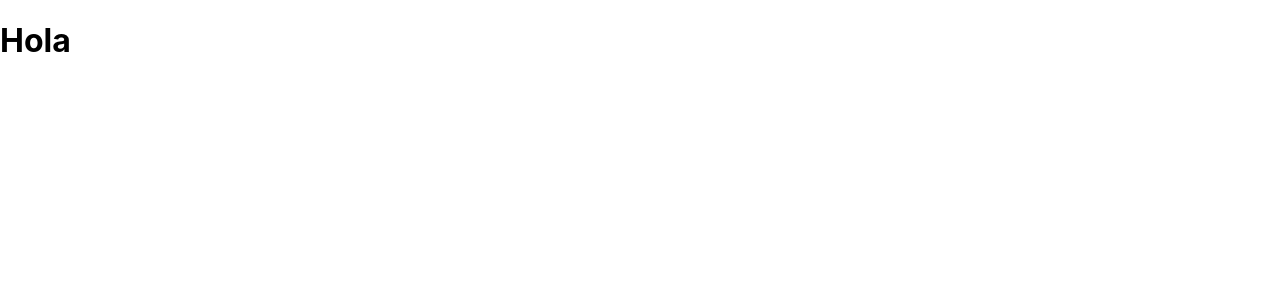
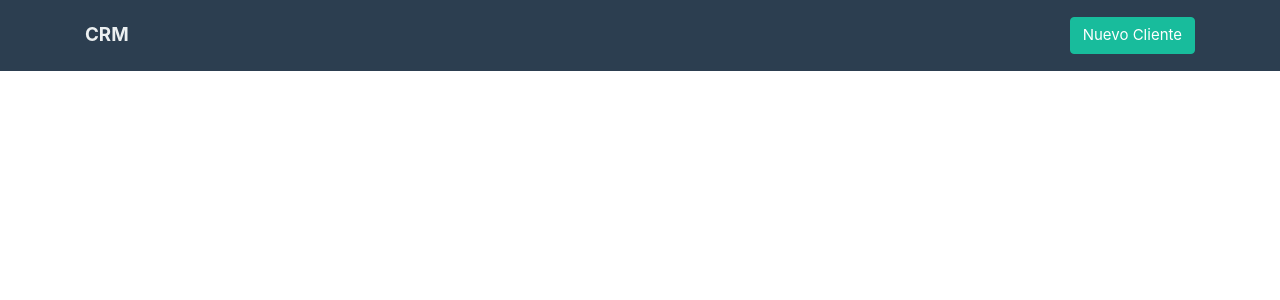
Before and after one commit to FerGuevaraM95/graphql-servidor, a React (Create React App) app in the folder cliente/: page / in a window 1280 px wide. Shown: the top 300 px of the page. Built offline with nearby package versions, Linux system fonts and the light colour scheme.

Commit message:
(Add):Header de la app

```diff
--- a/cliente/public/index.html
+++ b/cliente/public/index.html
@@ -20,6 +20,8 @@
       Learn how to configure a non-root public URL by running `npm run build`.
     -->
     <title>React App</title>
+    <!-- BOOTSTRAP -->
+    <link href="https://bootswatch.com/4/flatly/bootstrap.min.css" rel="stylesheet">
   </head>
   <body>
     <noscript>You need to enable JavaScript to run this app.</noscript>
--- a/cliente/src/App.js
+++ b/cliente/src/App.js
@@ -1,6 +1,9 @@
 import React from 'react';
 import { ApolloProvider } from 'react-apollo';
 import ApolloClient from 'apollo-boost';
+
+// Importar componentes
+import Header from './componentes/Header';
 
 const client = new ApolloClient({
   uri: "http://localhost:4000/graphql",
@@ -13,7 +16,7 @@ const client = new ApolloClient({
 function App() {
   return (
     <ApolloProvider client={client}>
-      <h1>Hola</h1>
+      <Header />
     </ApolloProvider>
   );
 }
--- /dev/null
+++ b/cliente/src/componentes/Header.js
@@ -0,0 +1,22 @@
+import React from 'react';
+
+const Header = () => (
+    <nav className="navbar navbar-expand-lg navbar-dark bg-primary justify-content-between d-flex">
+        <div className="container">
+            <a className="navbar-brand text-light font-weight-bold">CRM</a>
+            <button className="navbar-toggler" type="button" data-toggle="collapse" data-target="#navegacion" aria-controls="navegacion" aria-expanded="false" aria-label="Toggle navigation">
+                <span className="navbar-toggler-icon"></span>
+            </button>
+
+            <div className="collapse navbar-collapse" id="navegacion">
+                <ul className="navbar-nav ml-auto text-right">
+                    <li className="nav-item active">
+                        <a className="btn btn-success">Nuevo Cliente</a>
+                    </li>
+                </ul>
+            </div>
+        </div>
+    </nav>
+);
+
+export default Header;
```
